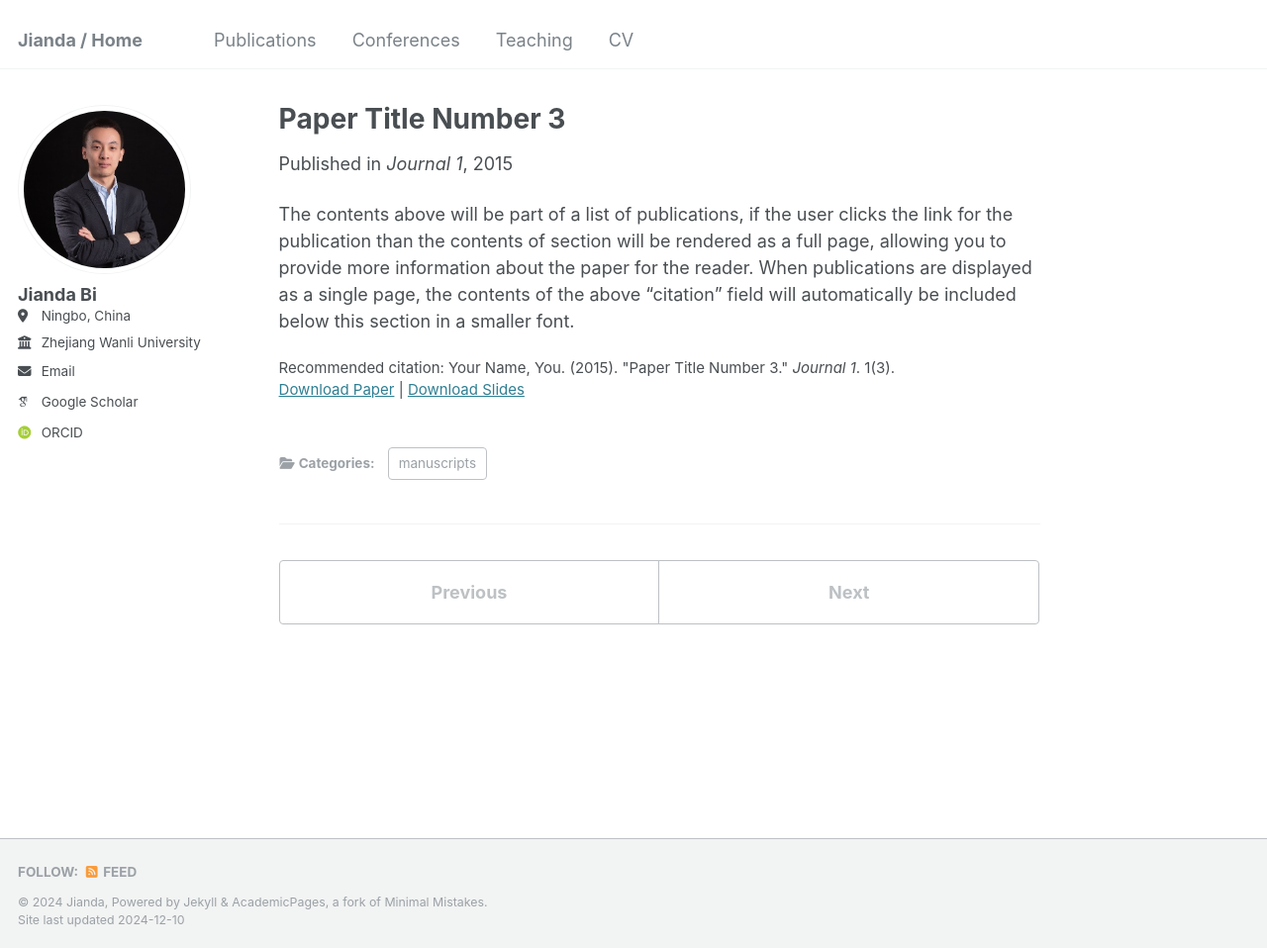
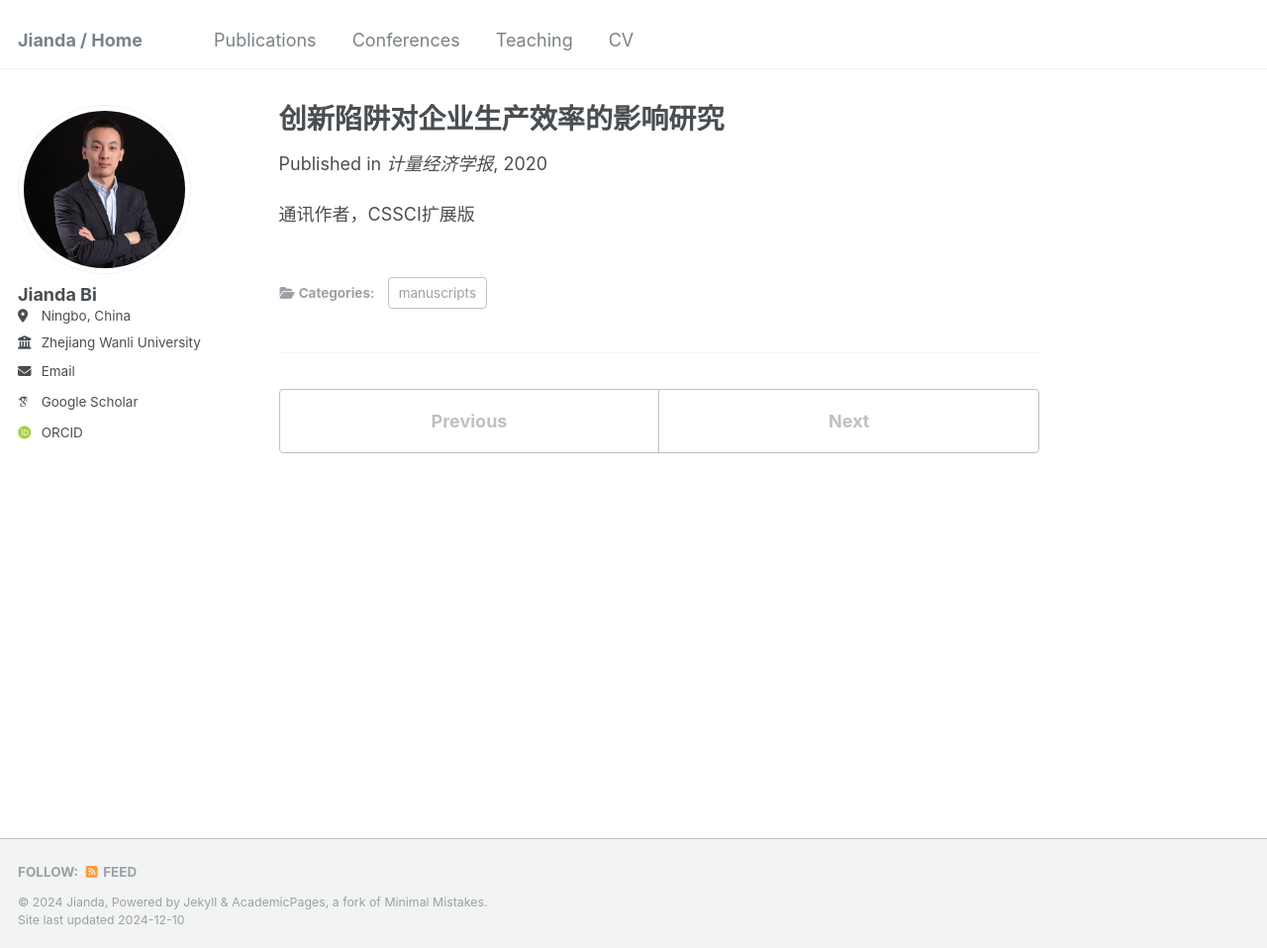
Before and after one commit to JiandaBi/Jianda.github.io, a Jekyll site: the page built from _publications/2015-10-01-paper-title-number-3.md, in a window 1280 px wide and 958 px high. Shown: the whole window at 99% size. Built offline with Jekyll 4.4.1, drawn with Linux system fonts in a browser that asks for light colours; some web fonts are replaced.

Commit message:
Update 2015-10-01-paper-title-number-3.md

```diff
--- a/_publications/2015-10-01-paper-title-number-3.md
+++ b/_publications/2015-10-01-paper-title-number-3.md
@@ -1,14 +1,10 @@
 ---
-title: "Paper Title Number 3"
+title: "创新陷阱对企业生产效率的影响研究"
 collection: publications
 category: manuscripts
 permalink: /publication/2015-10-01-paper-title-number-3
-excerpt: 'This paper is about the number 3. The number 4 is left for future work.'
-date: 2015-10-01
-venue: 'Journal 1'
-slidesurl: 'http://academicpages.github.io/files/slides3.pdf'
-paperurl: 'http://academicpages.github.io/files/paper3.pdf'
-citation: 'Your Name, You. (2015). &quot;Paper Title Number 3.&quot; <i>Journal 1</i>. 1(3).'
+date: 20202
+venue: '计量经济学报'
 ---
 
-The contents above will be part of a list of publications, if the user clicks the link for the publication than the contents of section will be rendered as a full page, allowing you to provide more information about the paper for the reader. When publications are displayed as a single page, the contents of the above "citation" field will automatically be included below this section in a smaller font.
+通讯作者，CSSCI扩展版
```
